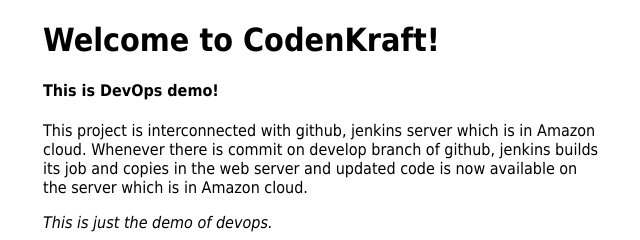
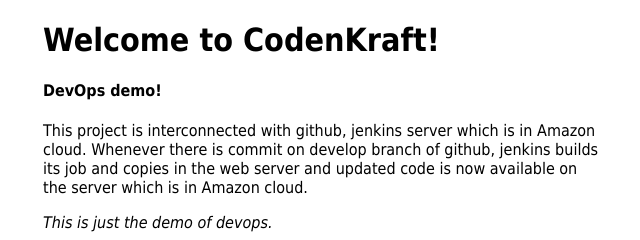
Before and after one commit to mdshoaib707/jenkinsdemo, a plain HTML site: page index.html in a window 1280 px wide. Shown: the full height of the page, 317-957 px from the left. Drawn offline with Linux system fonts and the light colour scheme.

Commit message:
updated code

```diff
--- a/index.html
+++ b/index.html
@@ -12,7 +12,7 @@
 </head>
 <body>
 <h1>Welcome to CodenKraft!</h1>
-<h4>This is DevOps demo!</h4>
+<h4>DevOps demo!</h4>
 <p>This project is interconnected with github, jenkins server which is in Amazon cloud.
 Whenever there is commit on develop branch of github, jenkins builds its job and copies in the web server and updated code is now available on the server which is in Amazon cloud.
 </p>
```
